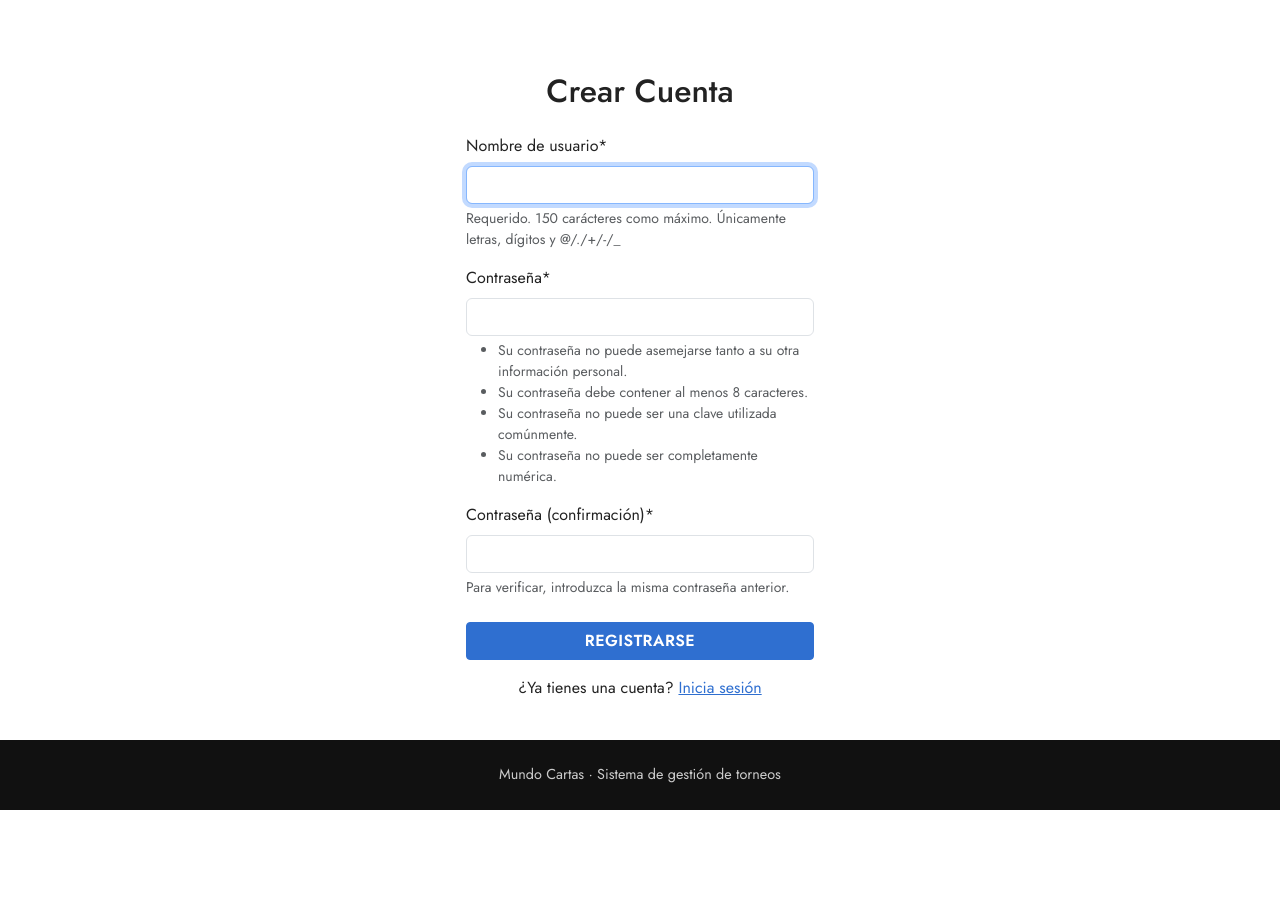
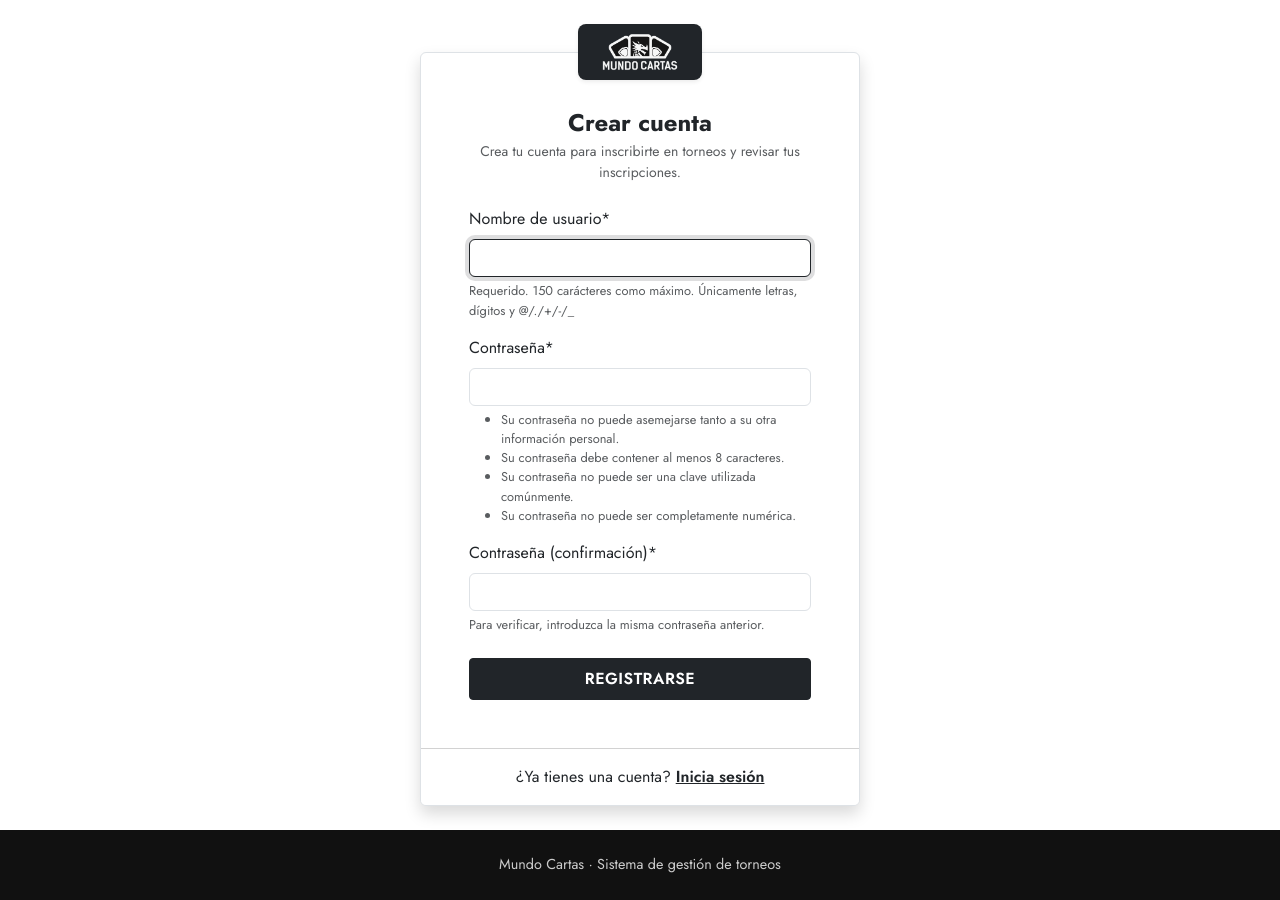
Before and after one commit to juuzou-prx/prototipo-mundocartas, a Django app: page /usuarios/registro/ in a window 1280 px wide. Shown: the part 106-1006 px from the top of the page. Before the commit the page ends 916 px from the top, so only its background shows below. Run offline with Django 5.2, Linux system fonts and the light colour scheme; some libraries are stand-ins or nearby versions.

Commit message:
style: Pantalla de Registro Estilizada

```diff
--- a/usuarios/templates/usuarios/registrar_usuario.html
+++ b/usuarios/templates/usuarios/registrar_usuario.html
@@ -1,21 +1,52 @@
 {% extends "base.html" %}
-{% load crispy_forms_tags %}
+{% load static crispy_forms_tags %}
 
 {% block title %}Crear cuenta | Mundo Cartas{% endblock %}
 
 {% block content %}
-<div class="container mt-5 col-md-4">
-  <h2 class="mb-4 text-center">Crear Cuenta</h2>
-  <form method="post">
-    {% csrf_token %}
-    {{ form|crispy }}
-    <button type="submit" class="btn btn-primary w-100 mt-2">Registrarse</button>
-  </form>
-  <div class="mt-3 text-center">
-        <p>
-            ¿Ya tienes una cuenta?
-            <a href="{% url 'iniciar_sesion' %}">Inicia sesión</a>
+<style>
+  /* Mantiene la estética blanco y negro: el foco de los campos es oscuro, no azul */
+  .register-card .form-control:focus {
+    border-color: #212529;
+    box-shadow: 0 0 0 0.25rem rgba(33, 37, 41, 0.15);
+  }
+  /* Ayudas de la contraseña más discretas */
+  .register-card .form-text,
+  .register-card .form-text ul {
+    font-size: 0.8rem;
+  }
+</style>
+
+<div class="d-flex justify-content-center align-items-center" style="min-height: 70vh;">
+  <div class="w-100" style="max-width: 440px;">
+
+    <!-- Insignia negra con el logo, apoyada sobre el borde superior de la tarjeta -->
+    <div class="text-center position-relative" style="z-index: 1; margin-bottom: -28px;">
+      <span class="d-inline-block bg-dark rounded-3 px-4 py-2 shadow-sm">
+        <img src="{% static 'logo.png' %}" alt="Mundo Cartas" height="40">
+      </span>
+    </div>
+
+    <div class="card register-card border shadow">
+      <div class="card-body p-4 p-md-5 pt-5">
+        <h2 class="h4 fw-bold text-center mb-1 mt-2">Crear cuenta</h2>
+        <p class="text-center text-muted small mb-4">
+          Crea tu cuenta para inscribirte en torneos y revisar tus inscripciones.
         </p>
+
+        <form method="post">
+          {% csrf_token %}
+          {{ form|crispy }}
+          <button type="submit" class="btn btn-dark w-100 py-2 mt-2">Registrarse</button>
+        </form>
+      </div>
+
+      <div class="card-footer bg-white text-center py-3">
+        ¿Ya tienes una cuenta?
+        <a class="link-dark fw-semibold" href="{% url 'iniciar_sesion' %}">Inicia sesión</a>
+      </div>
     </div>
+
+  </div>
 </div>
 {% endblock %}
```
